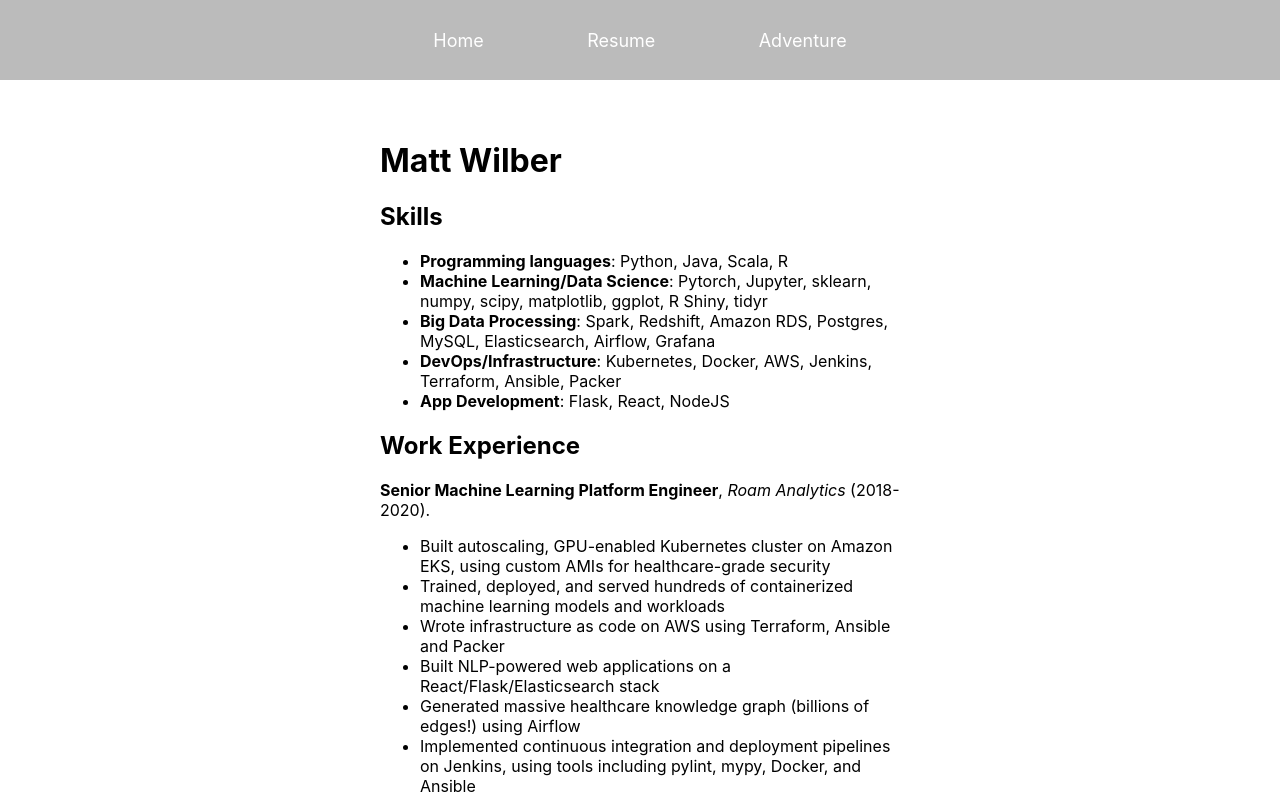
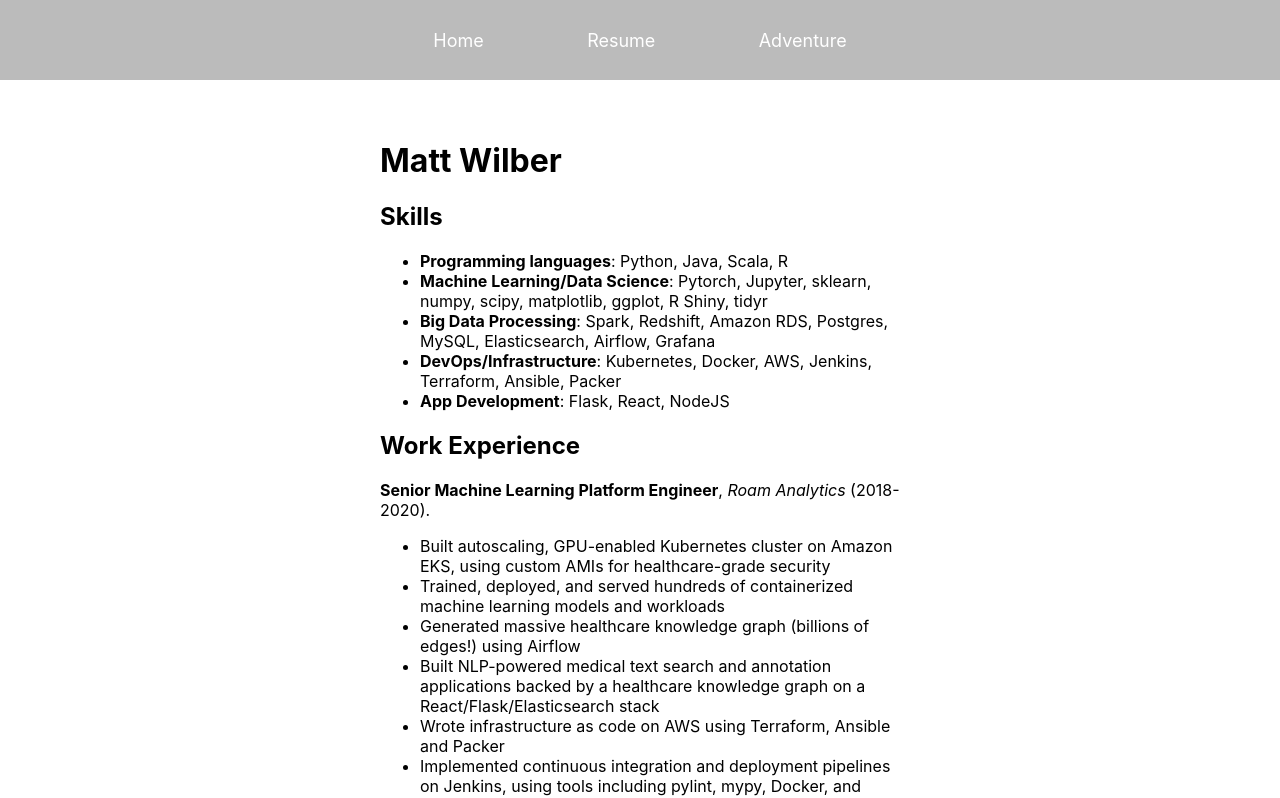
Before and after one commit to mwilbz/mwilbz-personal-website, a React (Create React App) app in the folder app/: page /resume in a window 1280 px wide. Shown: the top 798 px of the page. Built offline with nearby package versions, Linux system fonts and the light colour scheme.

Commit message:
Update resume

```diff
--- a/app/src/components/Resume.js
+++ b/app/src/components/Resume.js
@@ -19,9 +19,10 @@ function Resume() {
             <ul>
               <li>Built autoscaling, GPU-enabled Kubernetes cluster on Amazon EKS, using custom AMIs for healthcare-grade security</li>
               <li>Trained, deployed, and served hundreds of containerized machine learning models and workloads</li>
+              <li>Generated massive healthcare knowledge graph (billions of edges!) using Airflow</li>
+              <li>Built NLP-powered medical text search and annotation applications backed by a healthcare knowledge graph
+                on a React/Flask/Elasticsearch stack</li>
               <li>Wrote infrastructure as code on AWS using Terraform, Ansible and Packer</li>
-              <li>Built NLP-powered web applications on a React/Flask/Elasticsearch stack</li>
-              <li>Generated massive healthcare knowledge graph (billions of edges!) using Airflow</li>
               <li>Implemented continuous integration and deployment pipelines on Jenkins, using tools including pylint, mypy, Docker,
                 and Ansible</li>
             </ul>
```
